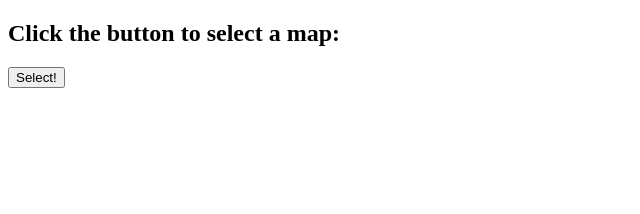
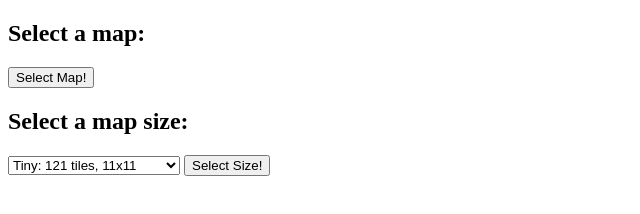
Before and after one commit to Vitrecan/Polytopia-Draft-Mode, a plain HTML site: page polytopiaDraftMode.html in a window 1280 px wide. Shown: the whole page, without its empty margins (0-640 px from the left). Drawn offline with Linux system fonts and the light colour scheme.

Commit message:
Added map size selector

```diff
--- a/polytopiaDraftMode.html
+++ b/polytopiaDraftMode.html
@@ -4,20 +4,41 @@
         <title>Polytopia Draft Mode</title>
     </head>
     <body>
-        <h2>Click the button to select a map:</h2>
-        <button onclick="selectMap()">Select!</button>
-        <p id="result"></p>
+
+    <h2>Select a map:</h2>
+
+    <button onclick="selectMap()">Select Map!</button>
+
+    <p id="mapResult"></p>
+
+    <h2>Select a map size:</h2>
+
+    <select id="sizeSelect">
+        <option value="Tiny: 121 tiles, 11x11">Tiny: 121 tiles, 11x11</option>
+        <option value="Small: 196 tiles, 14x14">Small: 196 tiles, 14x14</option>
+        <option value="Normal: 256 tiles, 16x16">Normal: 256 tiles, 16x16</option>
+        <option value="Large: 324 tiles, 18x18">Large: 324 tiles, 18x18</option>
+        <option value="Huge: 400 tiles, 20x20">Huge: 400 tiles, 20x20</option>
+        <option value="Massive: 900 tiles, 30x30">Massive: 900 tiles, 30x30</option>
+    </select>
+
+    <button onclick="selectSize()">Select Size!</button>
+
+    <p id="sizeResult"></p>
+
     <script>
         function selectMap() {
             var maps = ["Drylands", "Lakes", "Continents", "Archipelago", "Water World"];
             var result = maps[Math.floor(Math.random() * maps.length)];
-                document.getElementById("result").innerHTML = "Selected map: " + result;
+            document.getElementById("mapResult").innerHTML = "Selected map: " + result;
         }
+
         function selectSize() {
-                var sizes = ["Tiny: 121 tiles, 11x11", "Small: 196 tiles, 14x14", "Normal: 256 tiles, 16x16"
-                , "Large: 324 tiles, 18x18", "Huge: 400 tiles, 20x20", "Massive: 900 tiles, 30x30"];
-                var result
+            var e = document.getElementById("sizeSelect");
+            var result = e.options[e.selectedIndex].value;
+            document.getElementById("sizeResult").innerHTML = "Selected size: " + result;
         }
     </script>
+
     </body>
 </html>
```
Lines whose indentation alone changed are shown as unchanged.
